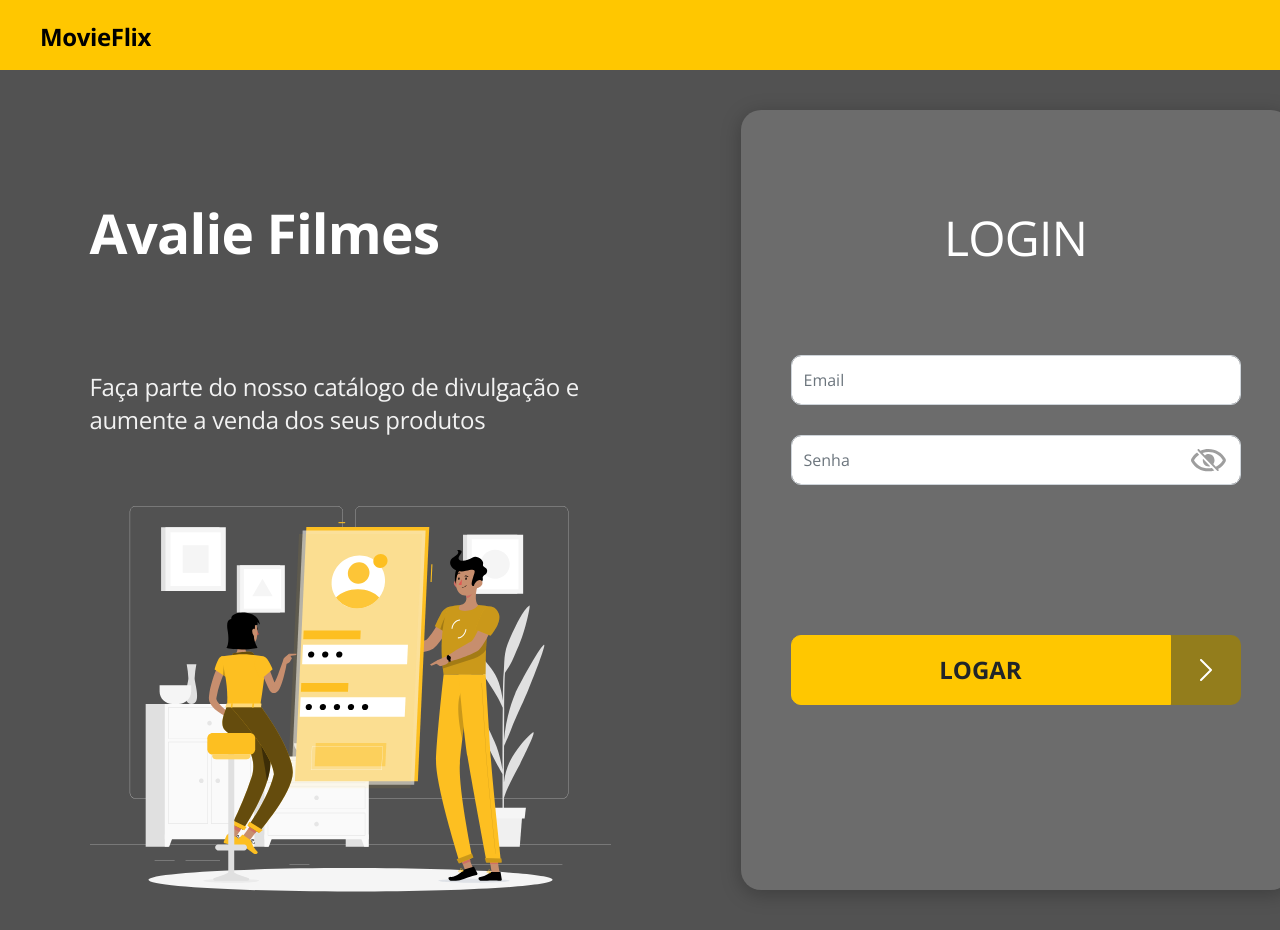
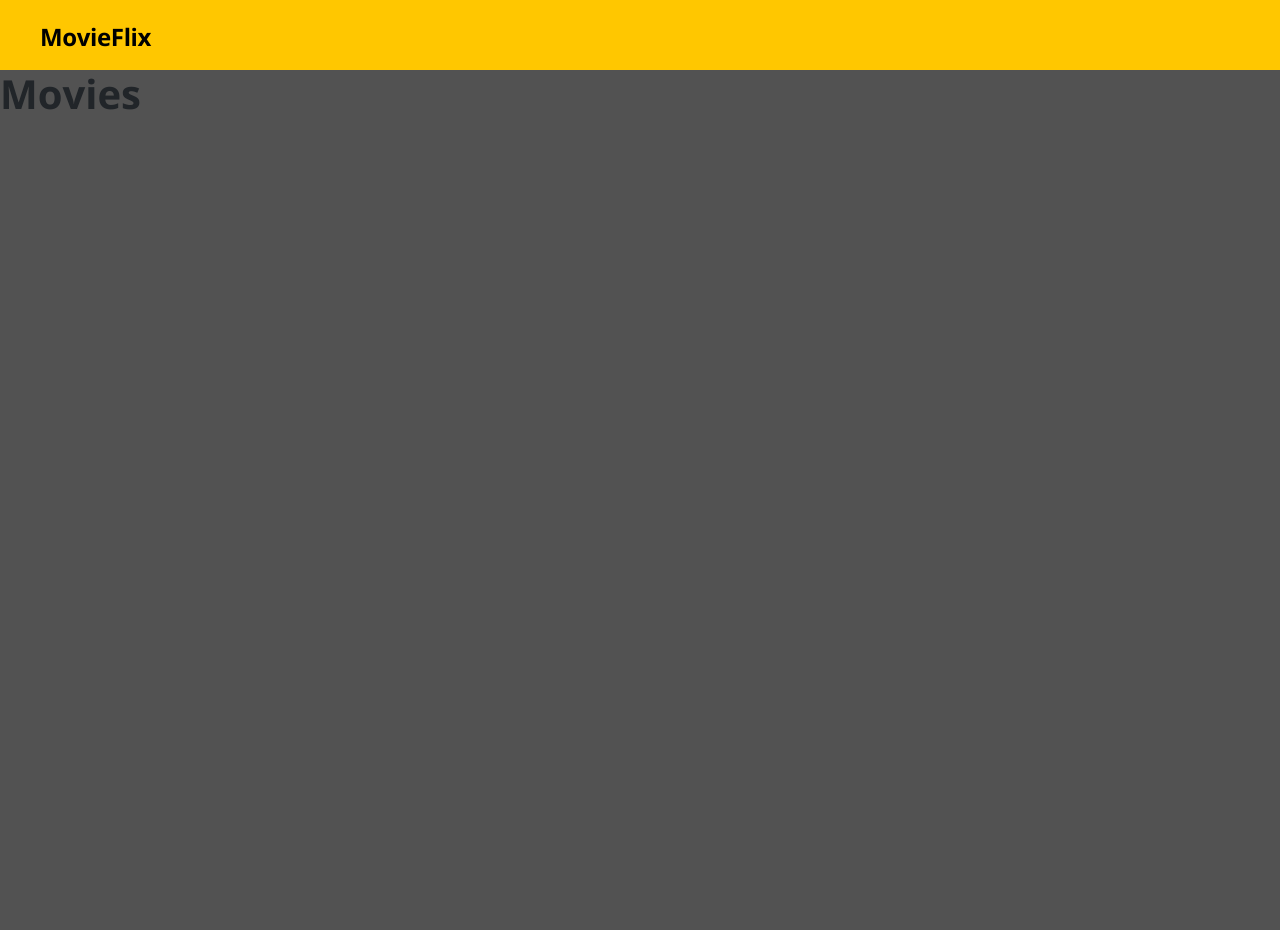
Before and after one commit to leodelmiro/MovieFlix, a React (Create React App) app in the folder frontend-web/: page /movies in a window 1280 px wide. Shown: the top 930 px of the page. After the commit the page ends 800 px from the top, so only its background shows below. Built offline with nearby package versions, Linux system fonts and the light colour scheme.

Commit message:
Add routes

```diff
--- a/frontend-web/package.json
+++ b/frontend-web/package.json
@@ -10,11 +10,13 @@
     "@types/node": "^12.0.0",
     "@types/react": "^16.9.53",
     "@types/react-dom": "^16.9.8",
+    "@types/react-router-dom": "^5.1.7",
     "bootstrap": "^4.5.3",
     "node-sass": "4.14.1",
     "react": "^17.0.1",
     "react-dom": "^17.0.1",
     "react-hook-form": "^6.14.0",
+    "react-router-dom": "^5.2.0",
     "react-scripts": "4.0.1",
     "typescript": "^4.0.3",
     "web-vitals": "^0.2.4"
--- a/frontend-web/public/index.html
+++ b/frontend-web/public/index.html
@@ -24,7 +24,7 @@
       work correctly both with client-side routing and a non-root public URL.
       Learn how to configure a non-root public URL by running `npm run build`.
     -->
-    <title>React App</title>
+    <title>MovieFlix</title>
   </head>
   <body>
     <noscript>You need to enable JavaScript to run this app.</noscript>
--- a/frontend-web/src/App.tsx
+++ b/frontend-web/src/App.tsx
@@ -1,15 +1,11 @@
 import React from 'react';
 import './core/assets/custom.scss';
 import './app.scss';
-import Navbar from './core/components/Navbar';
-import Auth from './pages/Auth';
+import Routes from './Routes';
 
 const App = () => {
     return (
-      <>
-      <Navbar/>
-      <Auth/>
-      </>
+      <Routes/>
     );
 }
 
--- /dev/null
+++ b/frontend-web/src/Routes.tsx
@@ -0,0 +1,24 @@
+import React from "react";
+import { BrowserRouter, Switch, Route } from "react-router-dom";
+import Navbar from "./core/components/Navbar";
+import Auth from "./pages/Auth";
+import MoviesCatalog from "./pages/MoviesCatalog";
+
+const Routes = () => {
+    return (
+        <BrowserRouter>
+        <Navbar/>
+        <Switch>
+            <Route path="/movies">
+                <MoviesCatalog/>
+            </Route>
+            <Route path="/">
+                <Auth/>
+            </Route>
+        </Switch>
+    </BrowserRouter>
+    );
+}
+
+
+export default Routes;
--- a/frontend-web/src/pages/Auth/styles.scss
+++ b/frontend-web/src/pages/Auth/styles.scss
@@ -1,4 +1,5 @@
 .auth-container{
+    height: calc(100vh - 70px);
     display: flex;
     padding: 40px 40px 125px 140px;
     justify-content: center;
--- /dev/null
+++ b/frontend-web/src/pages/MoviesCatalog/index.tsx
@@ -0,0 +1,9 @@
+import './styles.scss';
+
+const MoviesCatalog = () => {
+    return (
+        <h1>Movies</h1>
+    );
+};
+
+export default MoviesCatalog;
```
Also changed, not shown: frontend-web/src/pages/MoviesCatalog/styles.scss (added), 1 other file (tests, documents, lock files or other folders).
